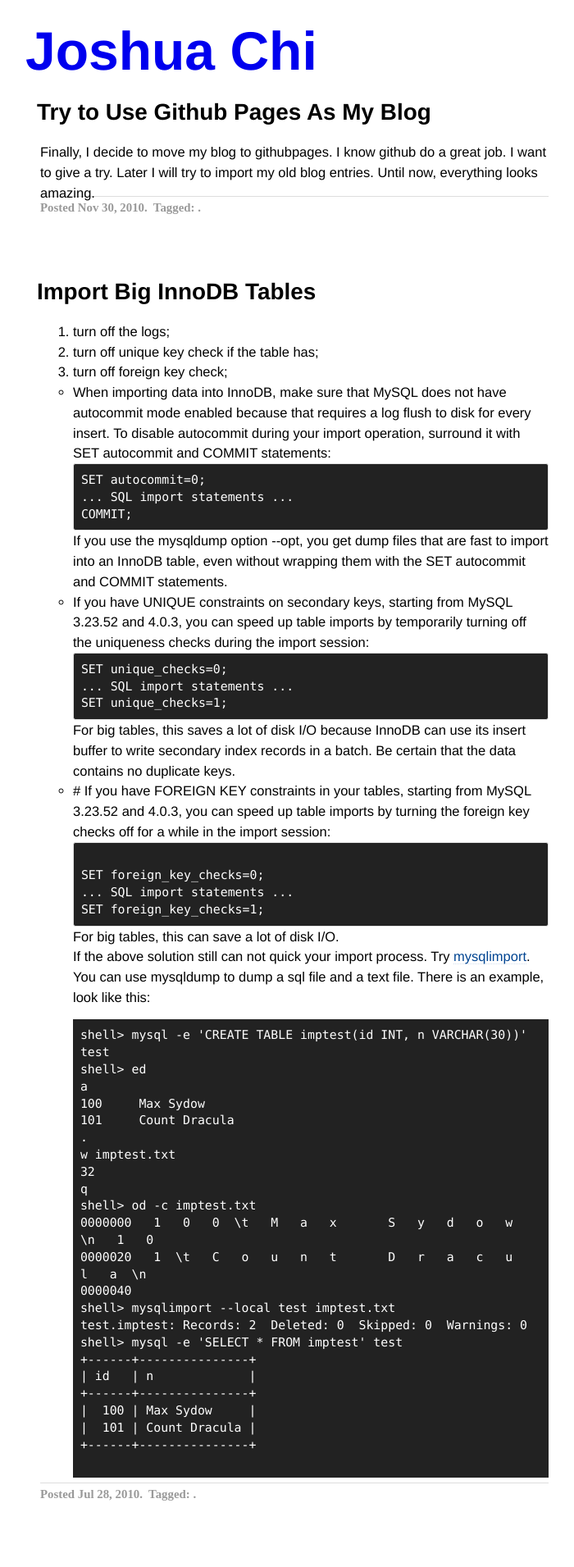
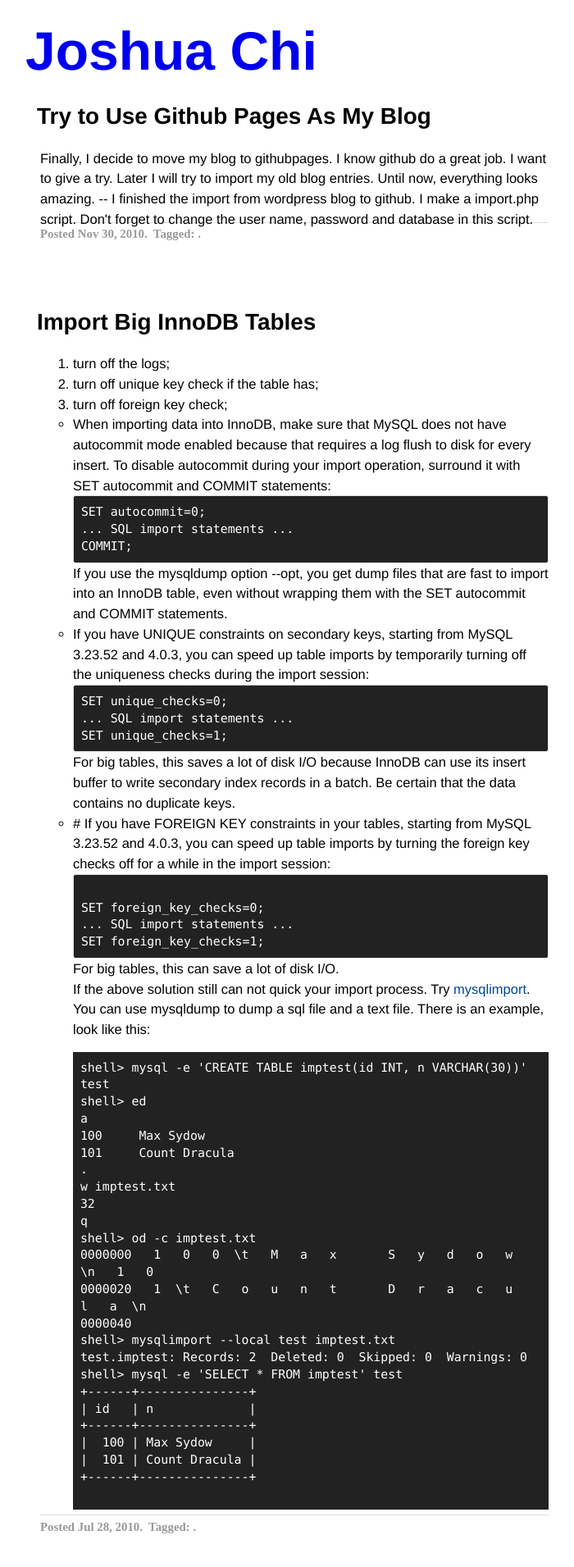
Before and after one commit to JoshuaChi/joshuachi.github.com, a Jekyll site: the page built from index.html, in a window 1280 px wide. Shown: the top 1911 px of the page at 82% size, without its empty margins (301-1001 px from the left). Built offline with Jekyll 4.4.1, drawn with Linux system fonts in a browser that asks for light colours; Markdown is read by kramdown in place of the engine named in the settings; the list of posts is cut into pages by our own code.

Commit message:
css style changes

```diff
--- a/_layouts/default.html
+++ b/_layouts/default.html
@@ -37,6 +37,7 @@
     <div class="contact">
       <p>
         <a href="http://twitter.com/Joshua_C/">twitter.com/Joshua_C</a><br />
+				<a href="https://github.com/joshuachi">My Github</a><br />
       </p>
     </div>
   </div>
--- a/_posts/2010-11-30-try-to-use-githubpages-for-my-blog.textile
+++ b/_posts/2010-11-30-try-to-use-githubpages-for-my-blog.textile
@@ -5,7 +5,8 @@ title: Try to Use Github Pages As My Blog
 
 
 Finally, I decide to move my blog to githubpages. I know github do a great job. I want to give a try.
+Later I will try to import my old blog entries.
+Until now, everything looks amazing.
 
-Later I will try to import my old blog entries.
-
-Until now, everything looks amazing.
+--
+I finished the import from wordpress blog to github. I make a import.php script. Don't forget to change the user name, password and database in this script.
--- a/css/screen.css
+++ b/css/screen.css
@@ -154,7 +154,7 @@ code {
 	font-size: 1.3em;
   margin-left: -0.5em;
   text-decoration: none;
-	line-height: 25px;
+	line-height: 35px;
 }
 
 .title a:hover {
```
